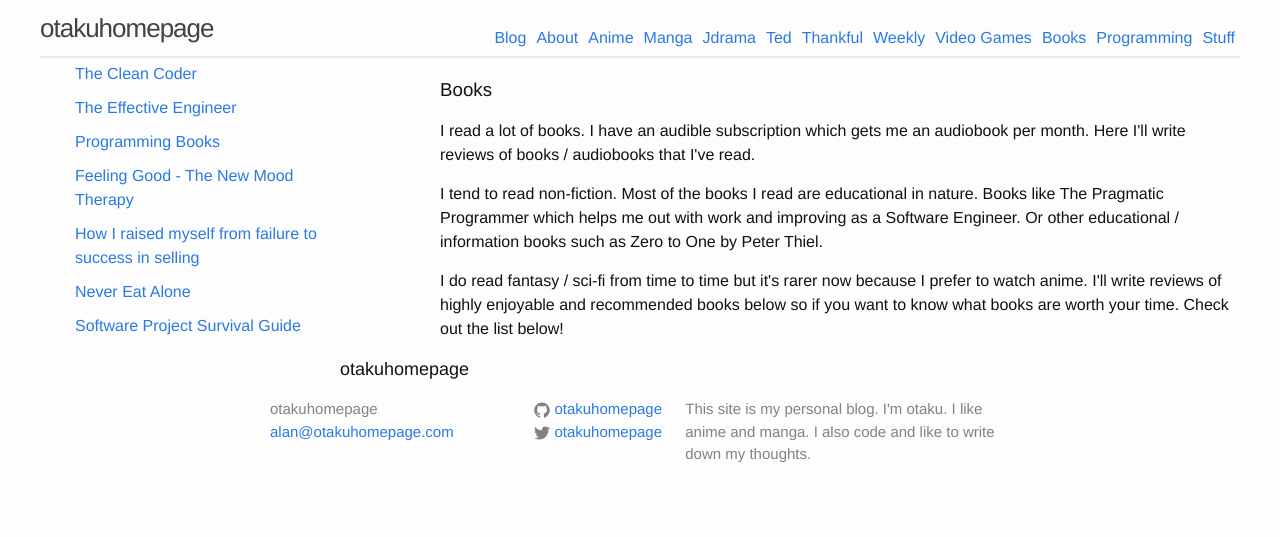
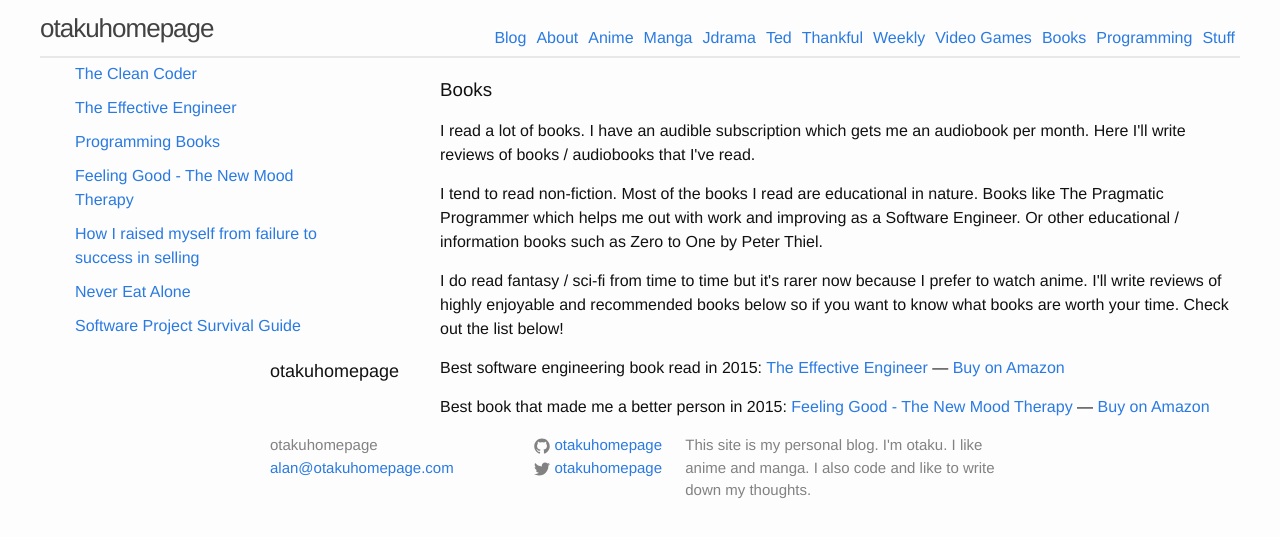
Before and after one commit to otakuhomepage/otakuhomepage.github.io, a Jekyll site: the page built from books/index.markdown, in a window 1280 px wide. Shown: the top 537 px of the page. Built offline with Jekyll 4.4.1, drawn with Linux system fonts in a browser that asks for light colours; comment, search, counter and statistics services are not loaded.

Commit message:
added best books 2015

```diff
--- a/books/index.markdown
+++ b/books/index.markdown
@@ -11,3 +11,6 @@
 <p>I read a lot of books. I have an audible subscription which gets me an audiobook per month. Here I'll write reviews of books &#47; audiobooks that I've read.</p>
 <p>I tend to read non-fiction. Most of the books I read are educational in nature. Books like The Pragmatic Programmer which helps me out with work and improving as a Software Engineer. Or other educational &#47; information books such as Zero to One by Peter Thiel.</p>
 <p>I do read fantasy &#47; sci-fi from time to time but it's rarer now because I prefer to watch anime. I'll write reviews of highly enjoyable and recommended books below so if you want to know what books are worth your time. Check out the list below!</p>
+
+#### Best software engineering book read in 2015: [The Effective Engineer](/books/The-Effective-Engineer.html) --- [Buy on Amazon](http://amzn.to/1LySgt8)
+#### Best book that made me a better person in 2015: [Feeling Good - The New Mood Therapy](/books/feeling-good---the-new-mood-therapy.html) --- [Buy on Amazon](http://amzn.to/1ZyNKUX)
```
